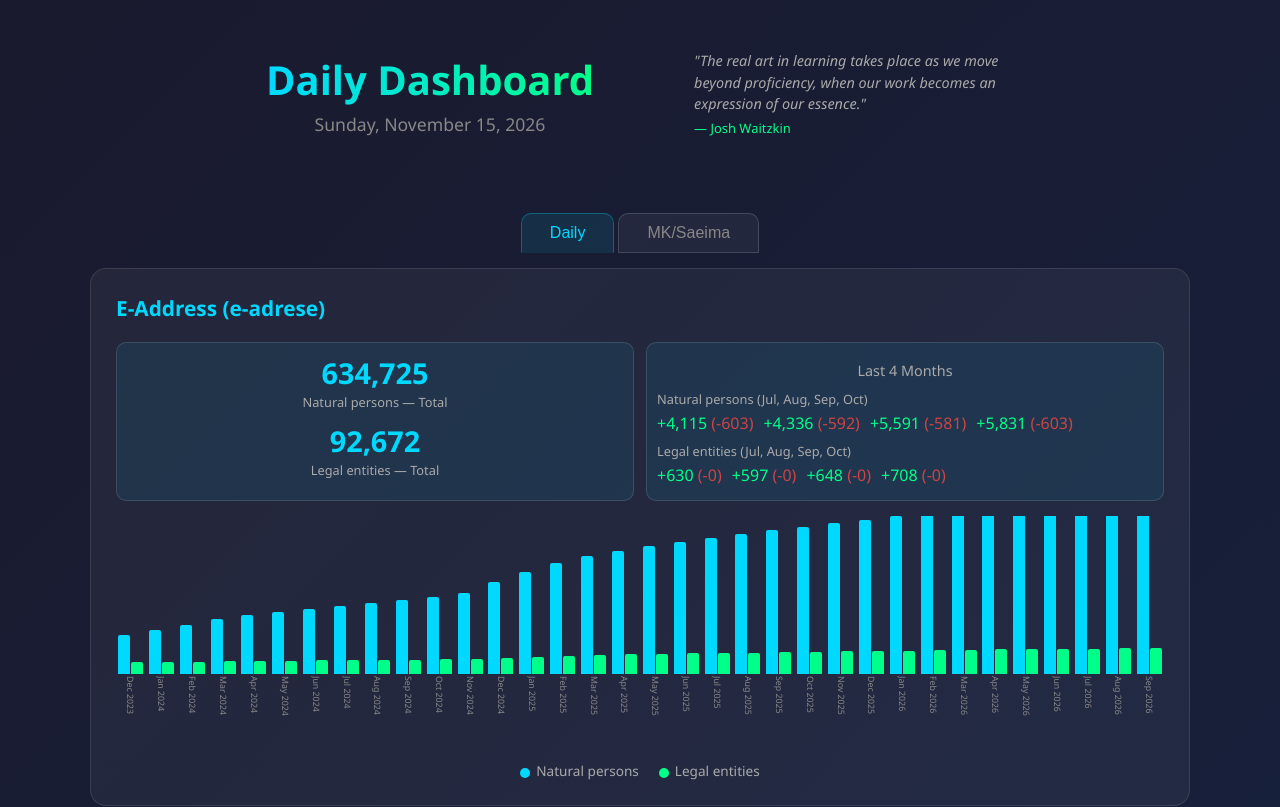
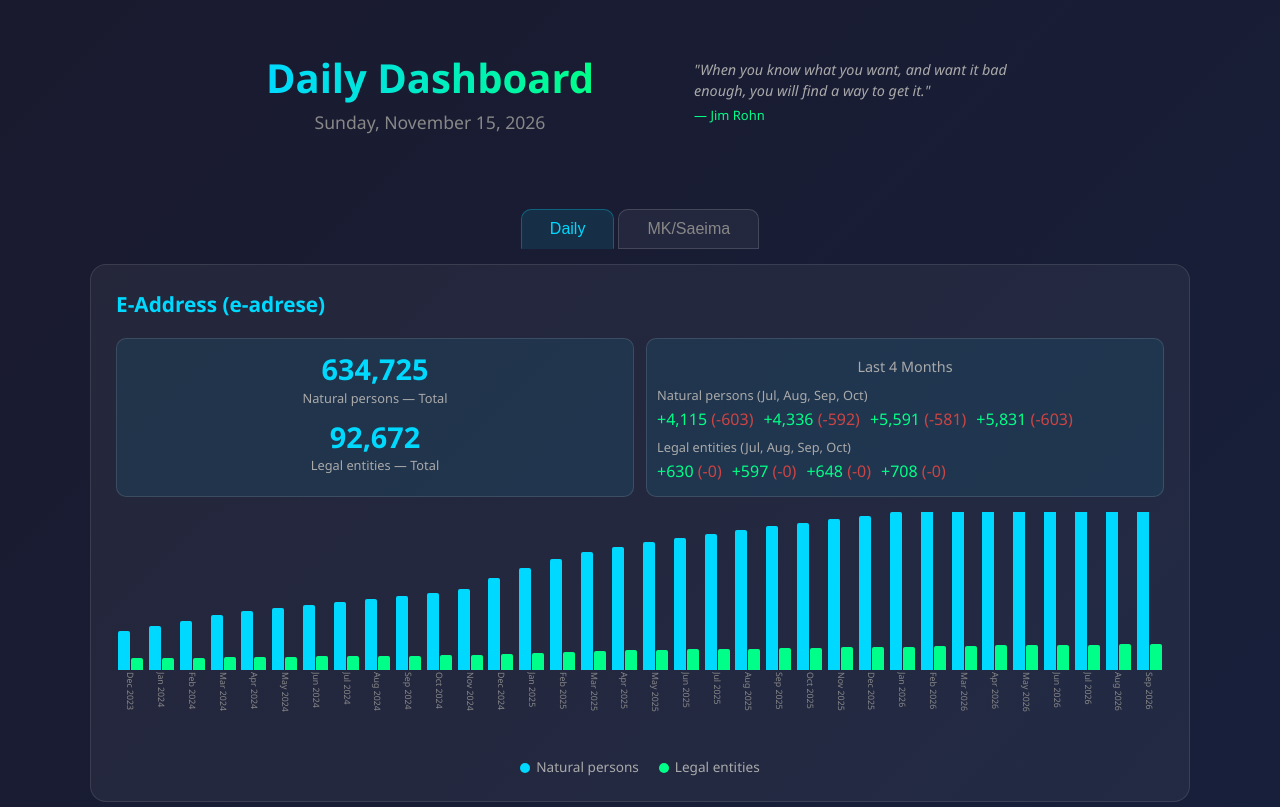
Before and after one commit to gozols-bit/DigiGovDashboard, a plain HTML site: page index.html in a window 1280 px wide. Shown: the top 807 px of the page. Drawn offline with Linux system fonts and the light colour scheme.

Commit message:
Update 2026-11-15

```diff
--- a/index.html
+++ b/index.html
@@ -515,8 +515,8 @@
                 <p class="date">Sunday, November 15, 2026</p>
             </div>
             <div class="header-quote">
-                "The real art in learning takes place as we move beyond proficiency, when our work becomes an expression of our essence."
-                <div class="quote-author">— Josh Waitzkin</div>
+                "When you know what you want, and want it bad enough, you will find a way to get it."
+                <div class="quote-author">— Jim Rohn</div>
             </div>
         </header>
 
@@ -848,7 +848,7 @@
 
         <footer>
             <p>Built with Python | Your First AI Agent</p>
-            <p style="margin-top: 6px;">Last refresh: 11/15/2026 11:45</p>
+            <p style="margin-top: 6px;">Last refresh: 11/15/2026 17:28</p>
         </footer>
     </div>
 
@@ -868,4 +868,4 @@
     </script>
 </body>
 </html>
-<!-- Updated: Sun Nov 15 11:45:45 UTC 2026 -->
+<!-- Updated: Sun Nov 15 17:28:04 UTC 2026 -->
```
